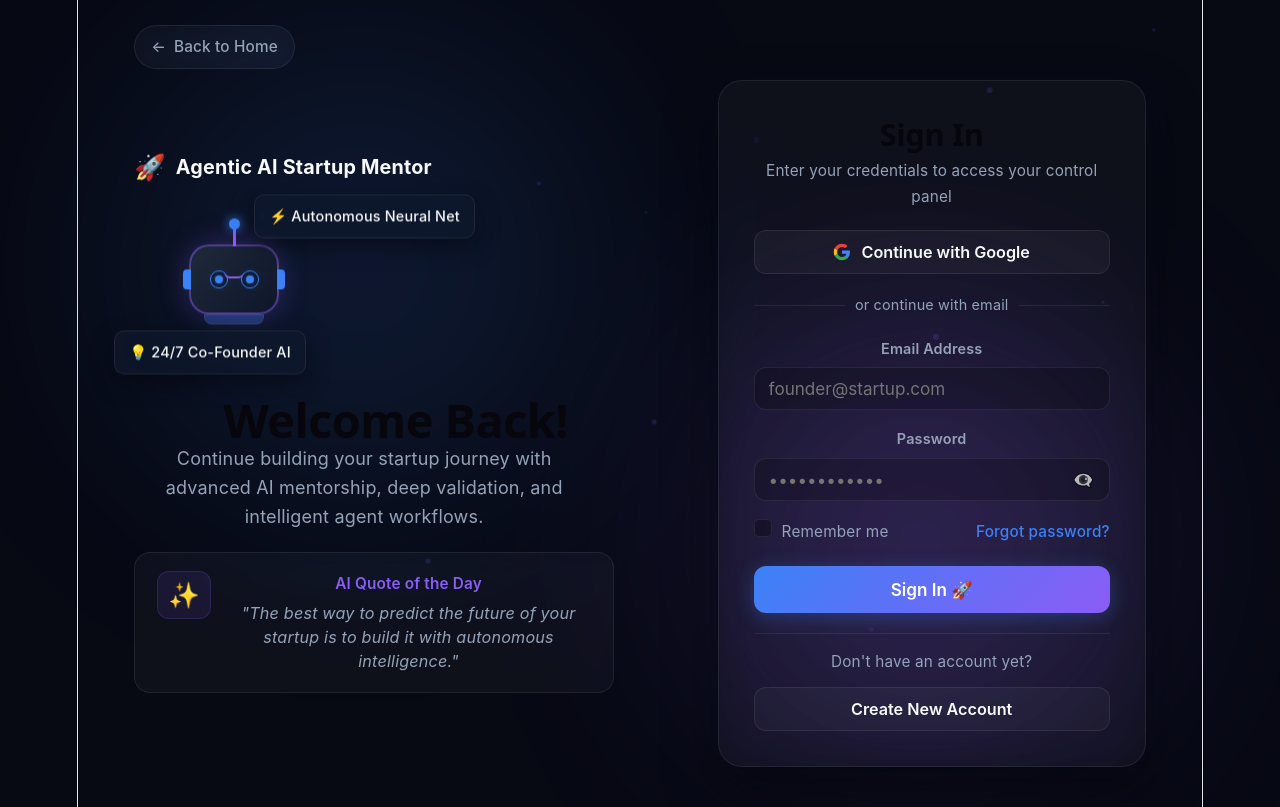
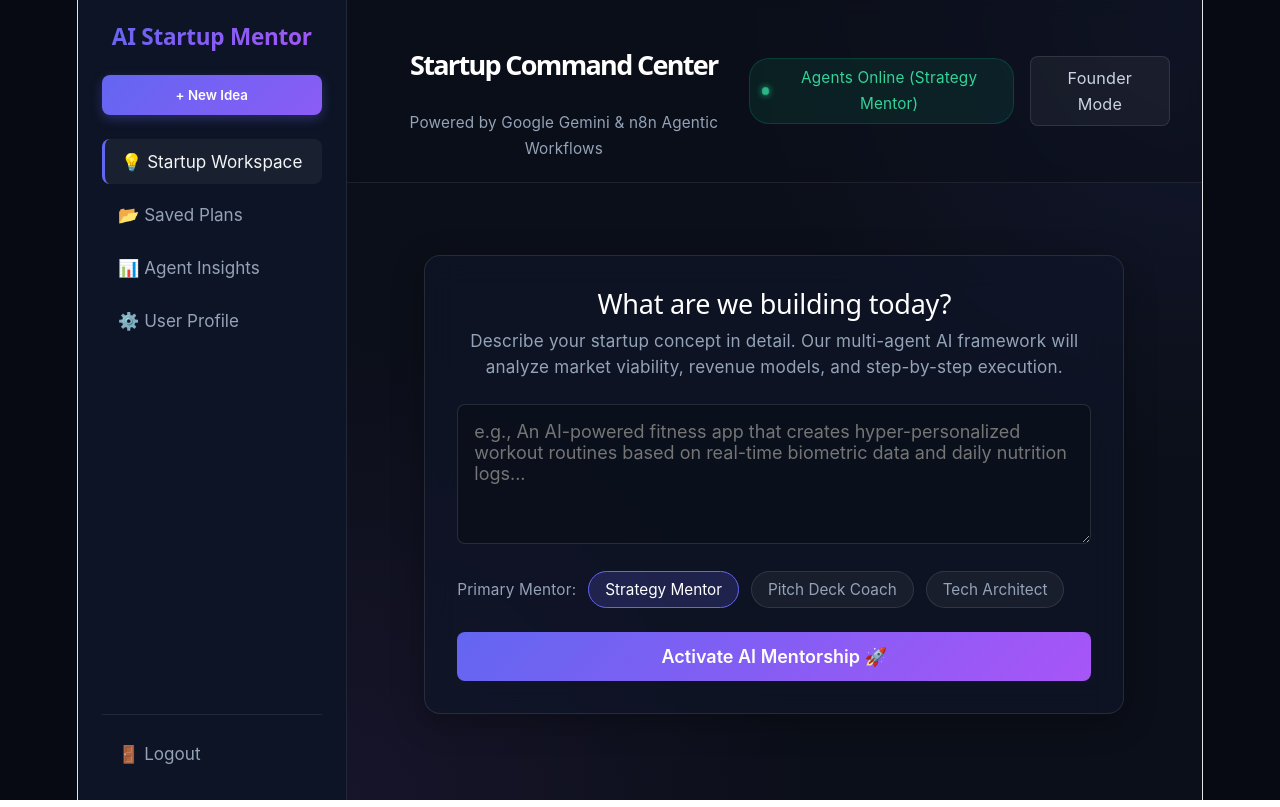
Before and after one commit to Bachala746/agentic-ai-startup-mentor, a React app in the folder frontend/: page / in a window 1280 px wide. Built offline with nearby package versions, Linux system fonts and the light colour scheme; the HTML template or start-up script is replaced by a standard one.

Commit message:
Fix dashboard to home navigation

```diff
--- a/frontend/src/App.jsx
+++ b/frontend/src/App.jsx
@@ -9,7 +9,7 @@ import Profile from "./pages/Profile";
 function App() {
   return (
     <Routes>
-      <Route path="/" element={<Login />} />
+      <Route path="/" element={<Home />} />
       <Route path="/login" element={<Login />} />
       <Route path="/signup" element={<Signup />} />
       <Route path="/dashboard" element={<Dashboard />} />
--- a/frontend/src/pages/Dashboard.jsx
+++ b/frontend/src/pages/Dashboard.jsx
@@ -7,7 +7,7 @@ export default function Dashboard() {
     <div>
       <h1>Dashboard Page</h1>
 
-      <button onClick={() => navigate("/home")}>
+      <button onClick={() => navigate("/")}>
         Go to Startup Mentor
       </button>
     </div>
```
